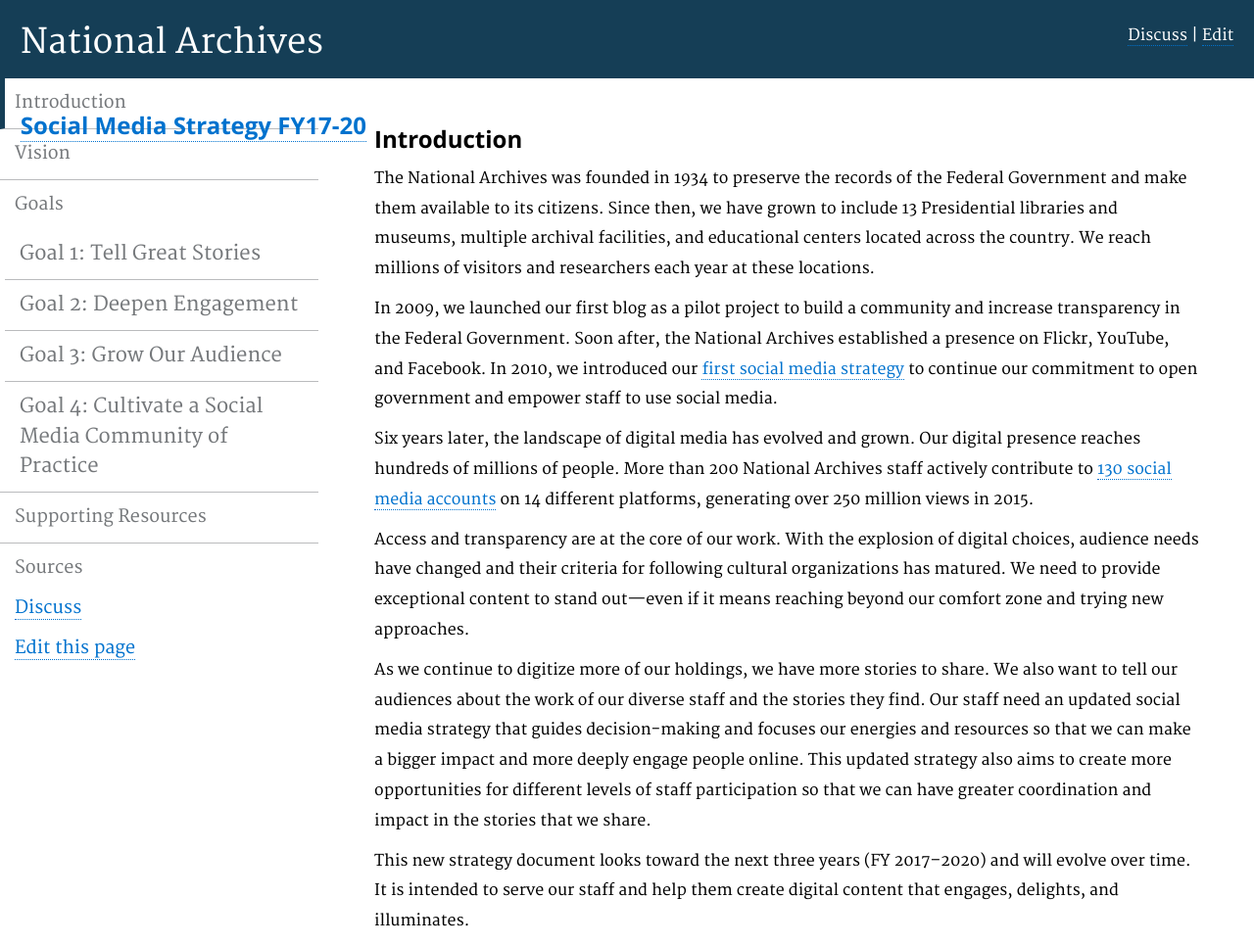
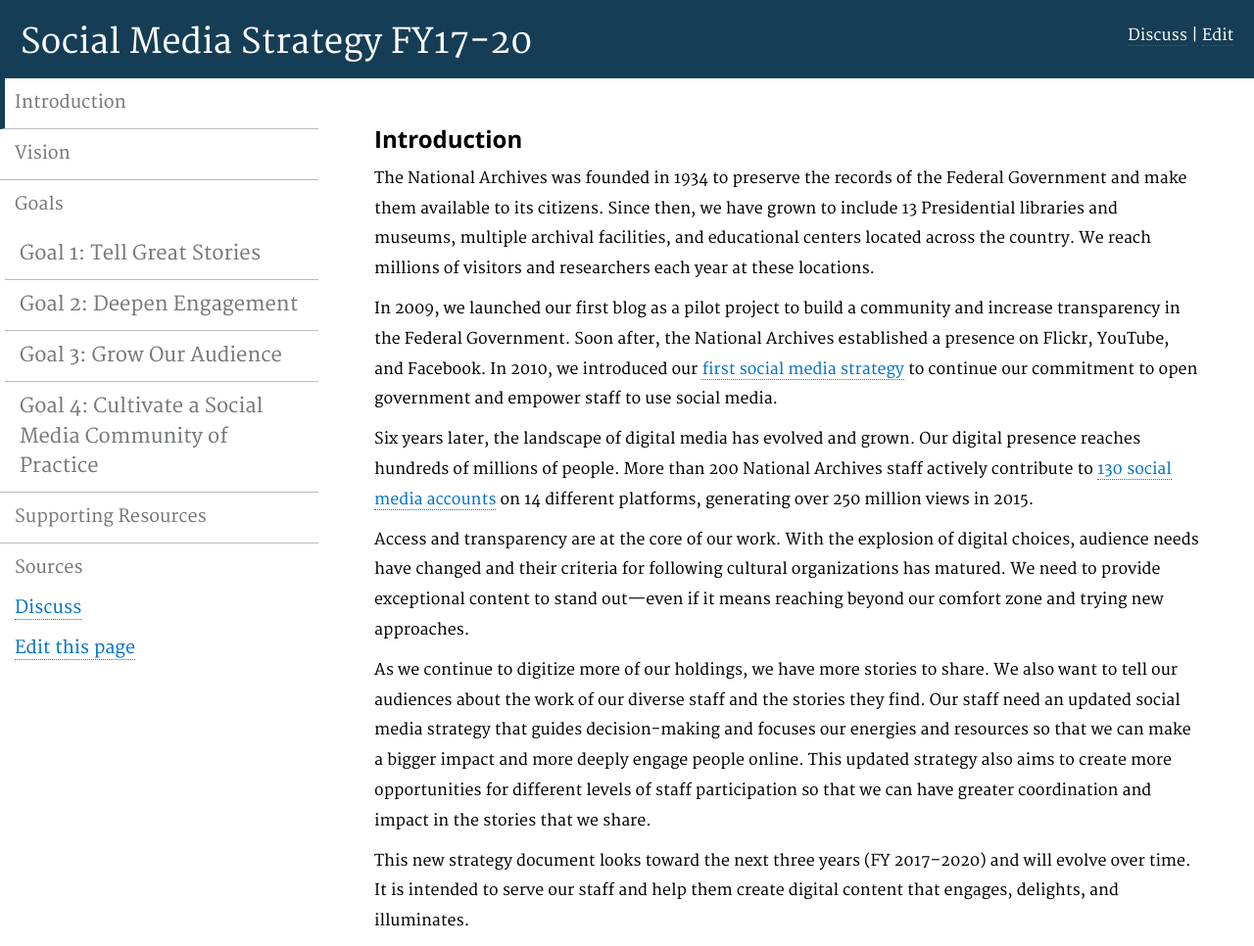
Before and after one commit to usnationalarchives/social-media-strategy, a Jekyll site: the page built from pages/index.md, in a window 1280 px wide and 966 px high. Shown: the whole window at 98% size. Built offline with Jekyll 4.4.1, drawn with Linux system fonts in a browser that asks for light colours.

Commit message:
content format

```diff
--- a/_layouts/default.html
+++ b/_layouts/default.html
@@ -50,10 +50,13 @@
          <a href="https://github.com/{{ site.org_name }}/{{ site.repo_name }}/issues/" style="color: white;" class="button">Discuss</a> |
          <a href="https://github.com/{{ site.org_name }}/{{ site.repo_name }}/edit/{{ site.branch }}/{{ page.path }}" class="button" style="color: white;">Edit</a>
        </div>
+       <!--
       <h1>
         National Archives
       </h1>
-      <h2><a href="{{ site.baseurl }}">{{ site.name }}</a></h2>
+      -->
+      <h1><a href="{{ site.baseurl }}">{{ site.name }}</a></h1>
+
     </header>
   </div>
 
```
